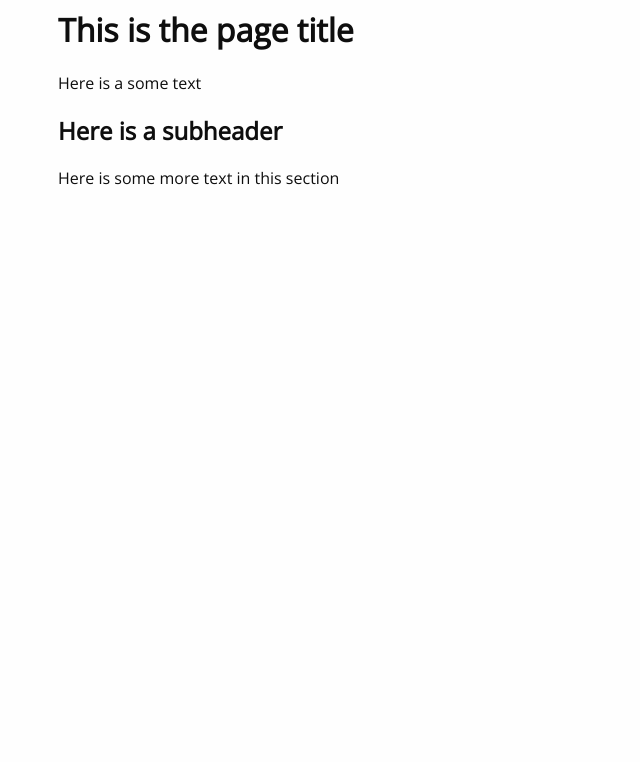
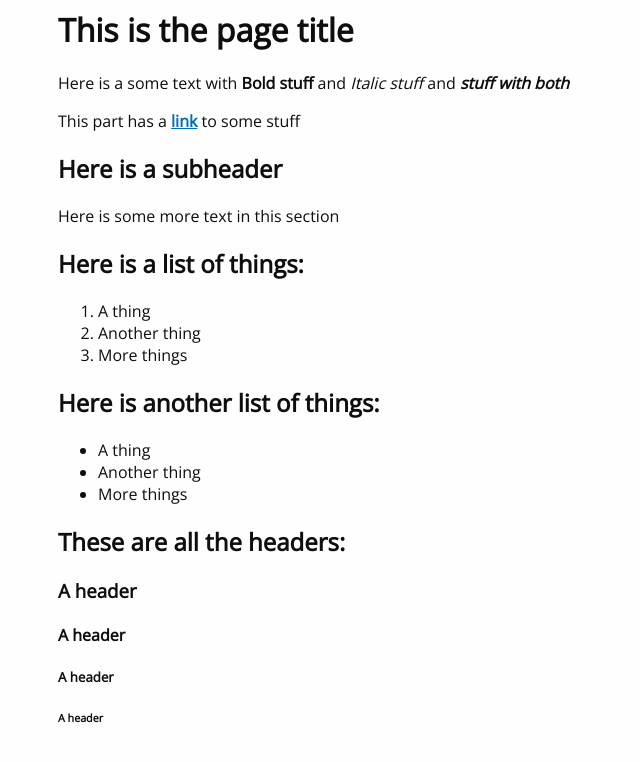
Before and after one commit to jemisonf/web_base, a website: page index.html in a window 1280 px wide. Shown: the whole page, without its empty margins (0-640 px from the left). Drawn offline with nearby package versions, Linux system fonts and the light colour scheme.

Commit message:
updates index.html with more content

```diff
--- a/index.html
+++ b/index.html
@@ -7,8 +7,26 @@
   </head>
   <body>
     <h1>This is the page title</h1>
-    <p>Here is a some text</p>
+    <p>Here is a some text with <strong>Bold stuff</strong> and <em>Italic stuff</em> and <strong><em>stuff with both</em></strong></p>
+    <p>This part has a <a href="https://google.com">link</a> to some stuff</p>
     <h2>Here is a subheader</h2>
     <p>Here is some more text in this section</p>
+    <h2>Here is a list of things:</h2>
+    <ol>
+      <li>A thing</li>
+      <li>Another thing</li>
+      <li>More things</li>
+    </ol>
+    <h2>Here is another list of things:</h2>
+    <ul>
+      <li>A thing</li>
+      <li>Another thing</li>
+      <li>More things</li>
+    </ul>
+    <h2>These are all the headers:</h2>
+    <h3>A header</h3>
+    <h4>A header</h4>
+    <h5>A header</h5>
+    <h6>A header</h6>
   </body>
 </html>
```
